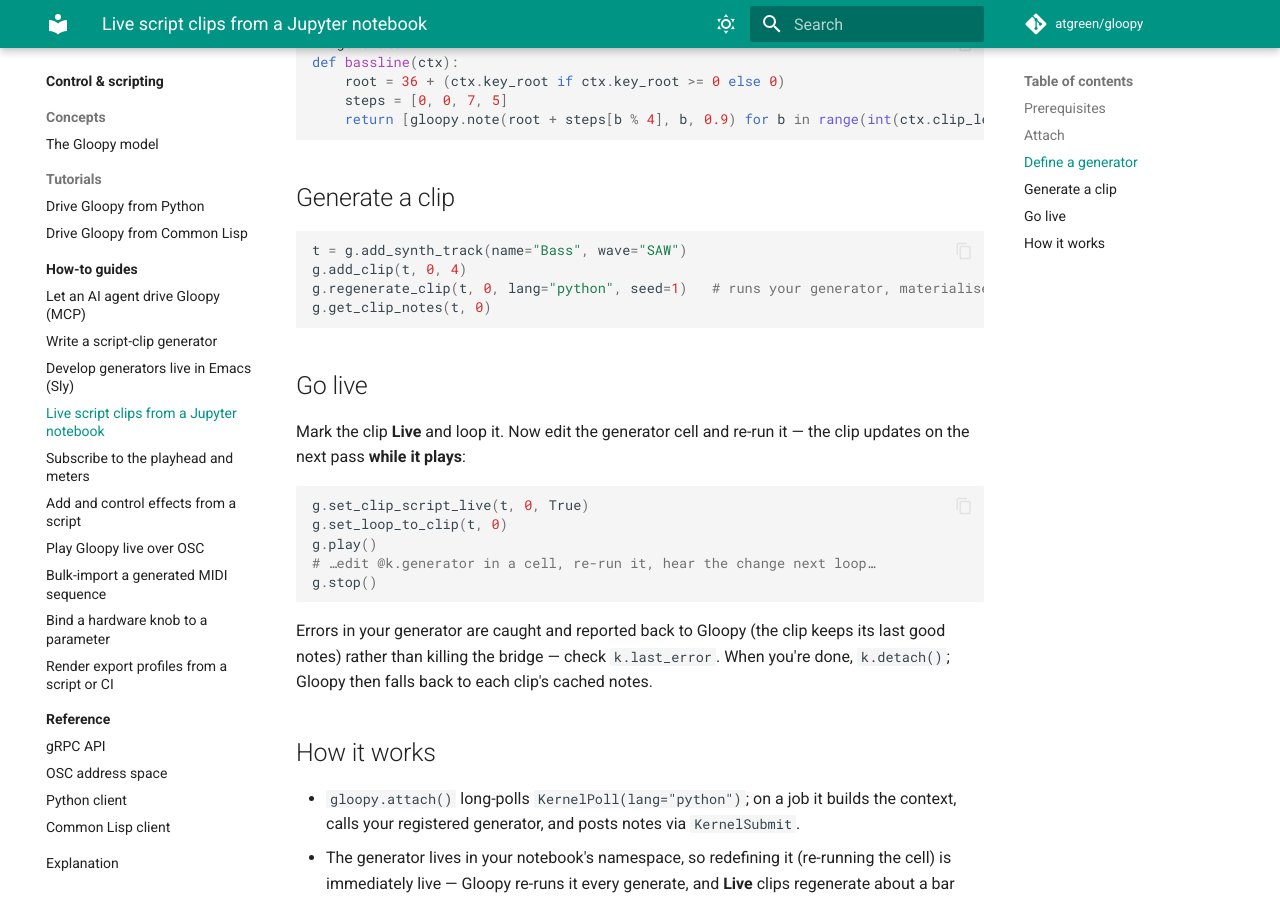
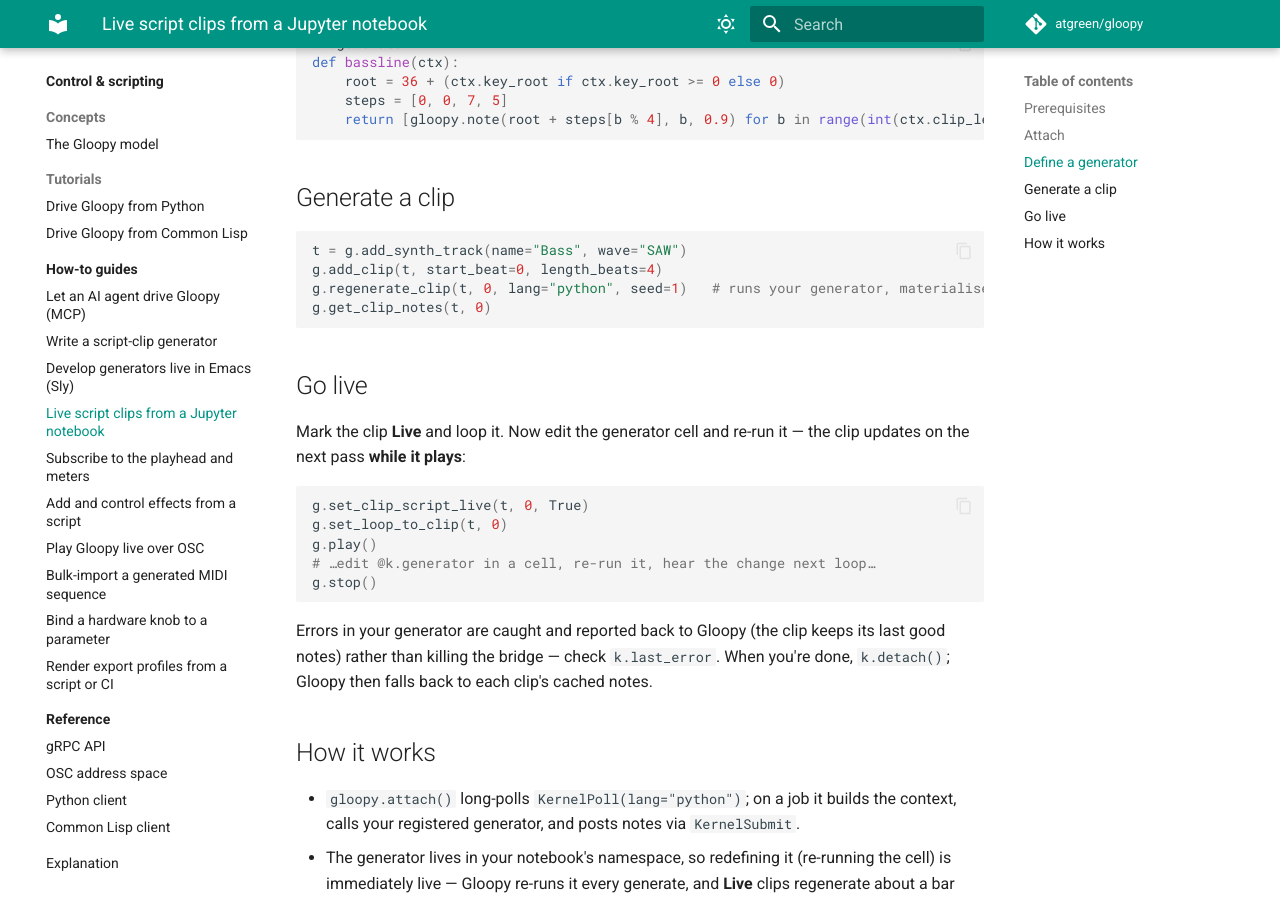
Before and after one commit to atgreen/gloopy, an MkDocs documentation site: the page built from docs/control-scripting/how-to/drive-from-notebook.md, in a window 1280 px wide and 900 px high, scrolled down 998 px. Built offline with MkDocs 1.6.1 and Material for MkDocs 9.7.7, drawn with Linux system fonts in a browser that asks for light colours.

Commit message:
fix(notebook): correct add_clip call in the demo (positional notes vs start_beat)
The demo notebook (and the how-to) called `g.add_clip(t, 0, 4)`, but add_clip's
second positional arg is `notes`, so it raised "TypeError: 'int' object is not
iterable". Use keyword args: g.add_clip(t, start_beat=0, length_beats=4). Also
give the notebook cells stable ids (nbformat 5) and gitignore .ipynb_checkpoints.

Verified by actually executing the notebook end to end with `jupyter nbconvert
--execute` against a running Gloopy: 0 error outputs, notes materialise.

Co-Authored-By: Claude Opus 4.8 (1M context) <noreply@anthropic.com>

````diff
--- a/docs/control-scripting/how-to/drive-from-notebook.md
+++ b/docs/control-scripting/how-to/drive-from-notebook.md
@@ -44,7 +44,7 @@ def bassline(ctx):
 
 ```python
 t = g.add_synth_track(name="Bass", wave="SAW")
-g.add_clip(t, 0, 4)
+g.add_clip(t, start_beat=0, length_beats=4)
 g.regenerate_clip(t, 0, lang="python", seed=1)   # runs your generator, materialises the notes
 g.get_clip_notes(t, 0)
 ```
````
Also changed, not shown: 2 other files.
